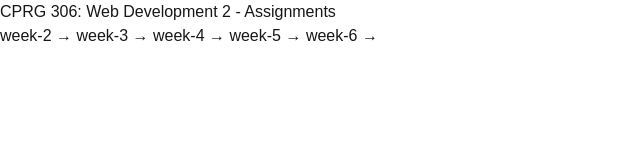
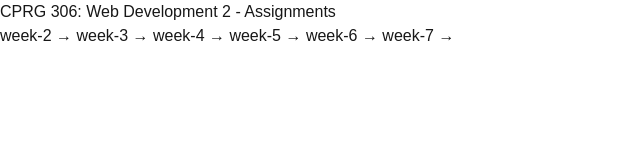
Before and after one commit to Santiago22-py/cprg306-assignments, a Next.js app: page / in a window 1280 px wide. Shown: the top 160 px of the page, without its empty margins (0-640 px from the left). Built offline with nearby package versions, Linux system fonts and the light colour scheme.

Commit message:
added reference to week 7

```diff
--- a/app/page.js
+++ b/app/page.js
@@ -15,6 +15,8 @@ export default function Home() {
         →
         <a href="/week-6"> week-6 </a>
         →
+        <a href="/week-7"> week-7 </a>
+        →
       </p>
     </main>
   );
```
